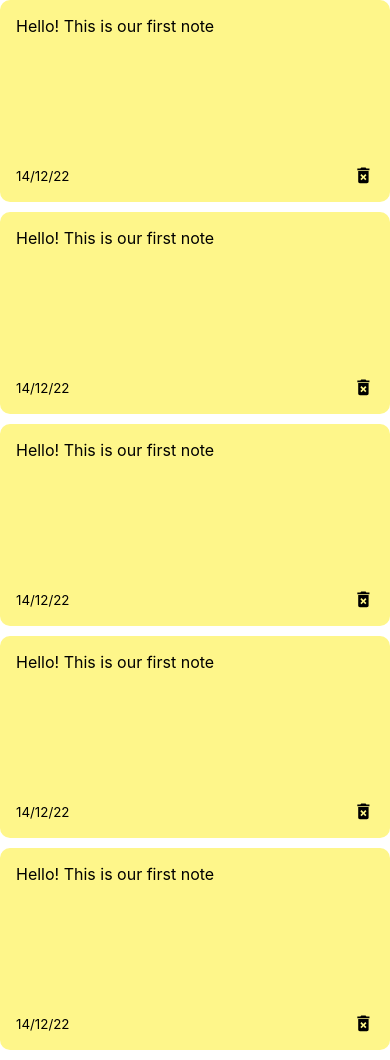
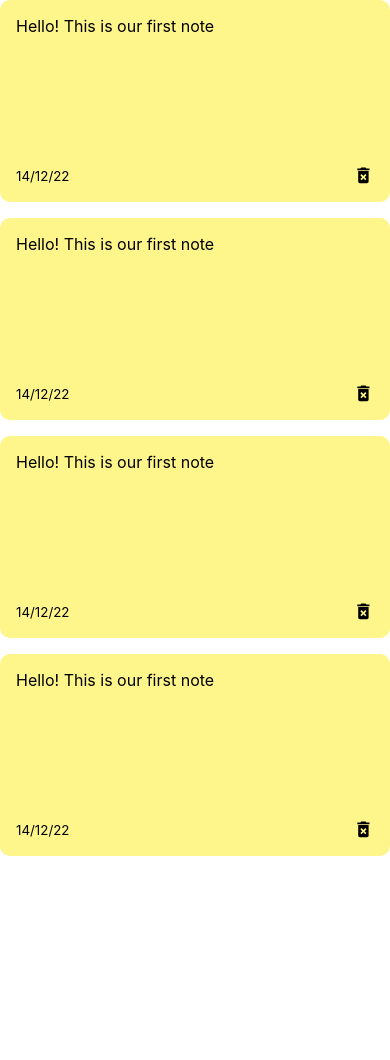
Before and after one commit to yasminnabila/notes-app-react, a React (Create React App) app in the folder react-notes-app/: page / in a window 390 px wide. After the commit the page ends 856 px from the top, so only its background shows below. Built offline with nearby package versions, Linux system fonts and the light colour scheme.

Commit message:
Use CSS grid to make responsive notes-list

```diff
--- a/react-notes-app/src/components/NotesList.js
+++ b/react-notes-app/src/components/NotesList.js
@@ -7,7 +7,6 @@
       <Note />
       <Note />
       <Note />
-      <Note />
     </div>
   );
 };
--- a/react-notes-app/src/index.css
+++ b/react-notes-app/src/index.css
@@ -12,9 +12,15 @@
     monospace;
 }
 
+.notes-list {
+  display: grid;
+  grid-gap: 1rem;
+  /* grid-template-columns -> to make columns responsive */
+  grid-template-columns: repeat(auto-fit, minmax(250px, 1fr));
+}
+
 .note {
   background-color: #fef68a;
-  margin-bottom: 10px;
   border-radius: 10px;
   padding: 1rem;
   min-height: 170px;
```
